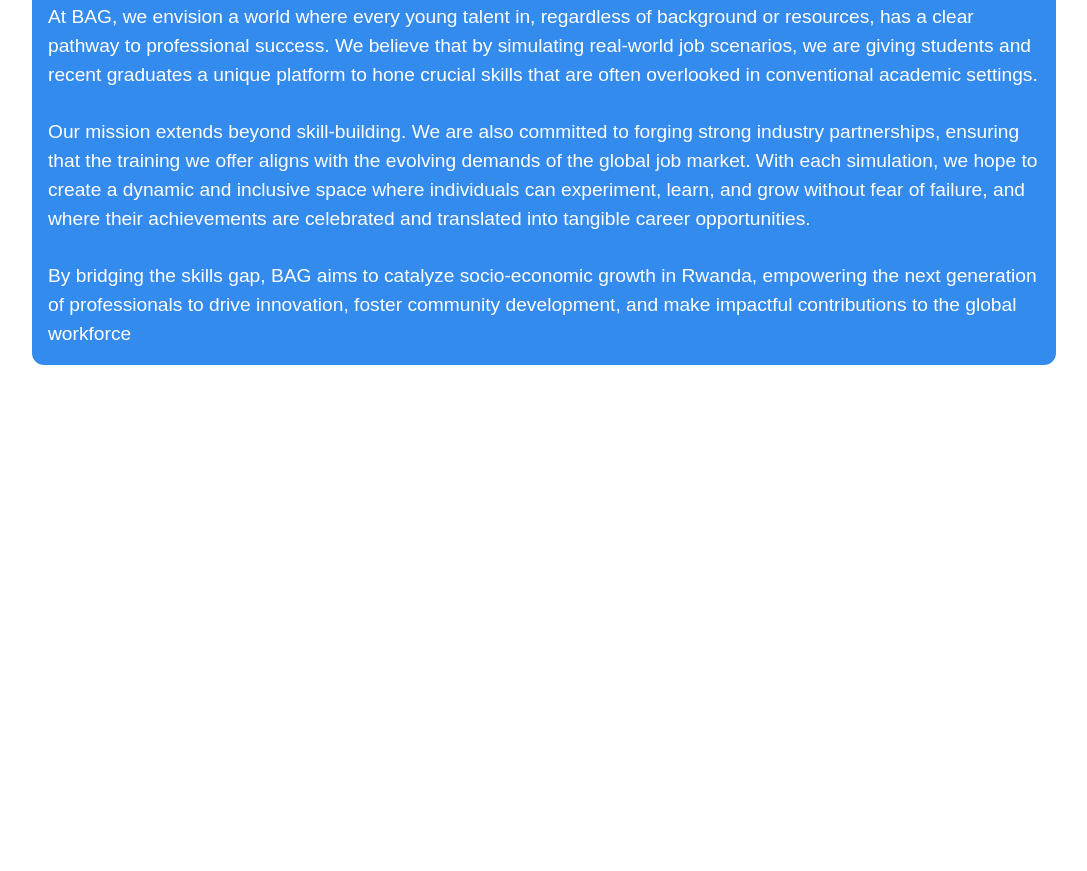
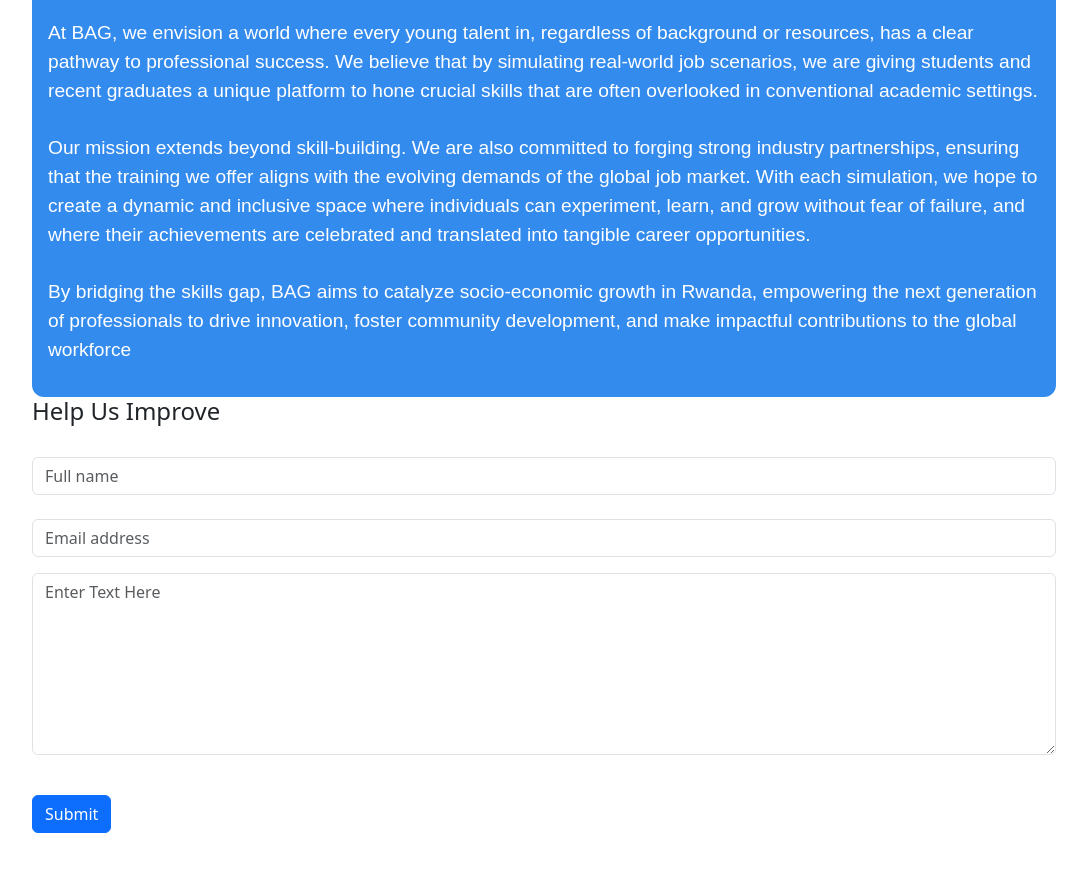
Before and after one commit to Kwaku28/bag, a plain HTML site: page index.html in a window 1280 px wide. Shown: the part 389-1260 px from the top of the page, without its empty margins (96-1183 px from the left). Before the commit the page ends 802 px from the top, so only its background shows below. Drawn offline with nearby package versions, Linux system fonts and the light colour scheme.

Commit message:
Create a feedback form

```diff
--- a/index.html
+++ b/index.html
@@ -3,7 +3,13 @@
   <head>
     <meta charset="UTF-8" />
     <meta name="viewport" content="width=device-width, initial-scale=1.0" />
-    <title>Bag</title>
+    <title>BAG App</title>
+    <link
+      href="https://cdn.jsdelivr.net/npm/bootstrap@5.3.2/dist/css/bootstrap.min.css"
+      rel="stylesheet"
+      integrity="sha384-T3c6CoIi6uLrA9TneNEoa7RxnatzjcDSCmG1MXxSR1GAsXEV/Dwwykc2MPK8M2HN"
+      crossorigin="anonymous"
+    />
     <link rel="stylesheet" href="style.css" />
   </head>
 
@@ -46,6 +52,59 @@
           contributions to the global workforce
         </p>
       </aside>
+
+      <div class="feedback">
+        <h4>Help Us Improve</h4>
+        <form action="https://formspree.io/f/mzbwnlbg" method="post">
+          <div class="mb-0">
+            <label for="fname" class="form-label"></label>
+            <input
+              type="text"
+              name="fname"
+              class="form-control"
+              id="fname"
+              placeholder="Full name"
+              maxlength="30"
+              required
+            />
+          </div>
+          <div class="mb-3">
+            <label for="email" class="form-label"></label>
+            <input
+              type="email"
+              name="email"
+              class="form-control"
+              id="email"
+              placeholder="Email address"
+              required
+            />
+          </div>
+          <div class="mb-3">
+            <textarea
+              name="message"
+              class="form-control"
+              id="type"
+              cols="40"
+              rows="7"
+              maxlength="500"
+              placeholder="Enter Text Here"
+              required
+            ></textarea>
+          </div>
+          <br />
+          <div class="error">
+            <input type="submit" value="Submit" class="btn btn-primary" />
+            <p class="display-error" id="display-error"></p>
+          </div>
+        </form>
+      </div>
     </main>
+
+    <script src="script.js"></script>
+    <script
+      src="https://cdn.jsdelivr.net/npm/bootstrap@5.3.2/dist/js/bootstrap.bundle.min.js"
+      integrity="sha384-C6RzsynM9kWDrMNeT87bh95OGNyZPhcTNXj1NW7RuBCsyN/o0jlpcV8Qyq46cDfL"
+      crossorigin="anonymous"
+    ></script>
   </body>
 </html>
```
